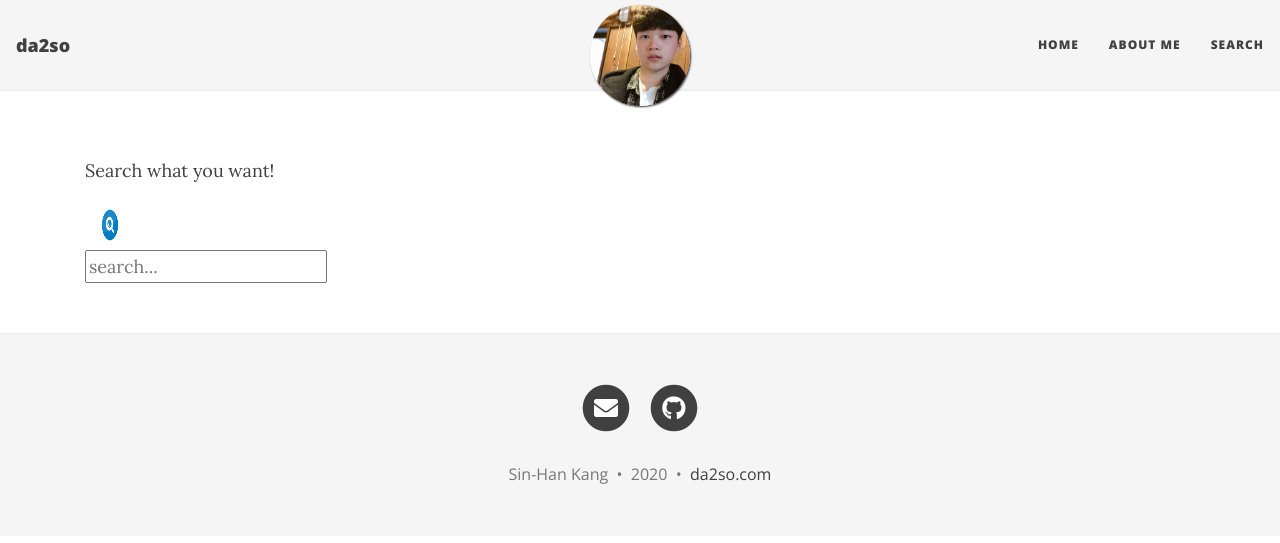
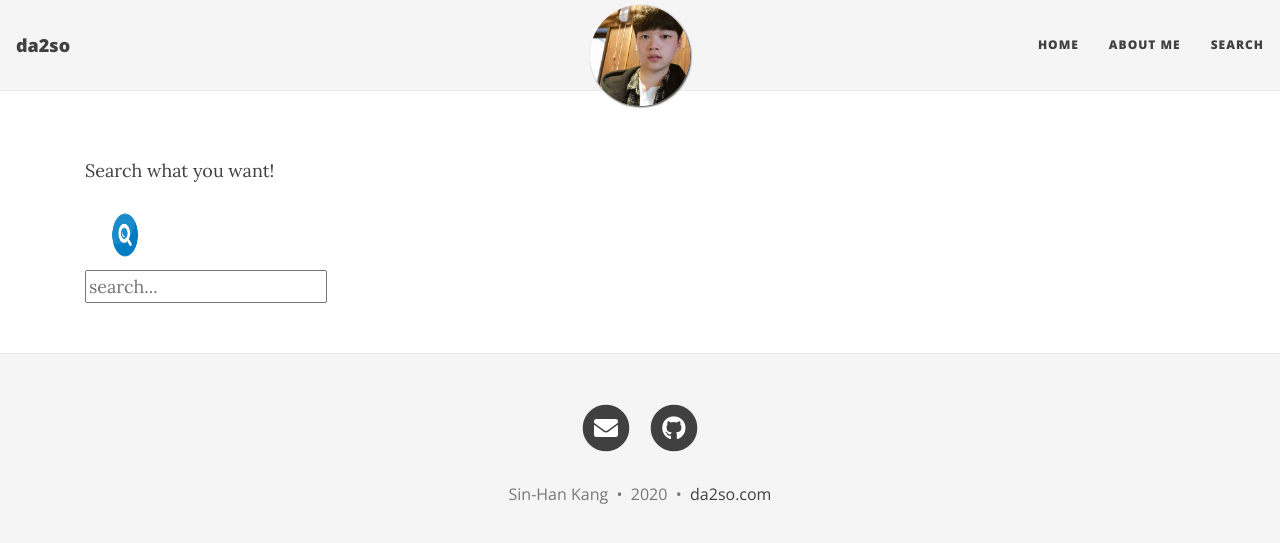
Before and after one commit to da2so/da2so.github.io, a Jekyll site: the page built from search.html, in a window 1280 px wide. Shown: the top 543 px of the page. Built offline with Jekyll 4.4.1, drawn with Linux system fonts in a browser that asks for light colours; nearby versions of some CDN libraries; comment, search, counter and statistics services are not loaded.

Commit message:
Update search.html

```diff
--- a/search.html
+++ b/search.html
@@ -14,9 +14,9 @@ permalink: /search/
     <!-- results lists -->
   </ul>
 </div>
-<div>
+<div float:left>
 <img  src="../assets/img/search_icon.jpg"
-     alt="search"  width="50" height="50">
+     alt="search"  width="80" height="70">
 
 </div>
 <!-- Html Elements for Search -->
```
